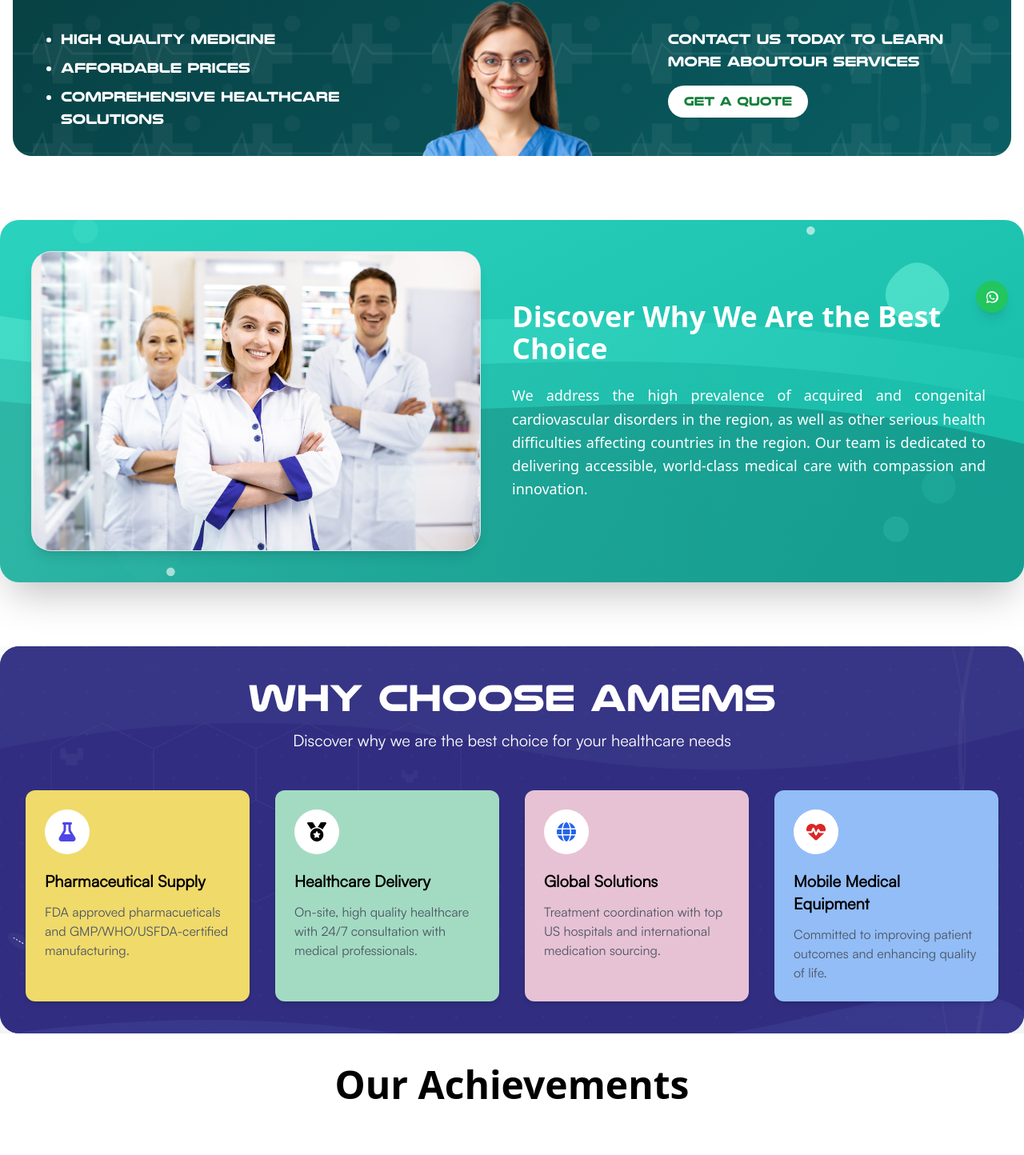
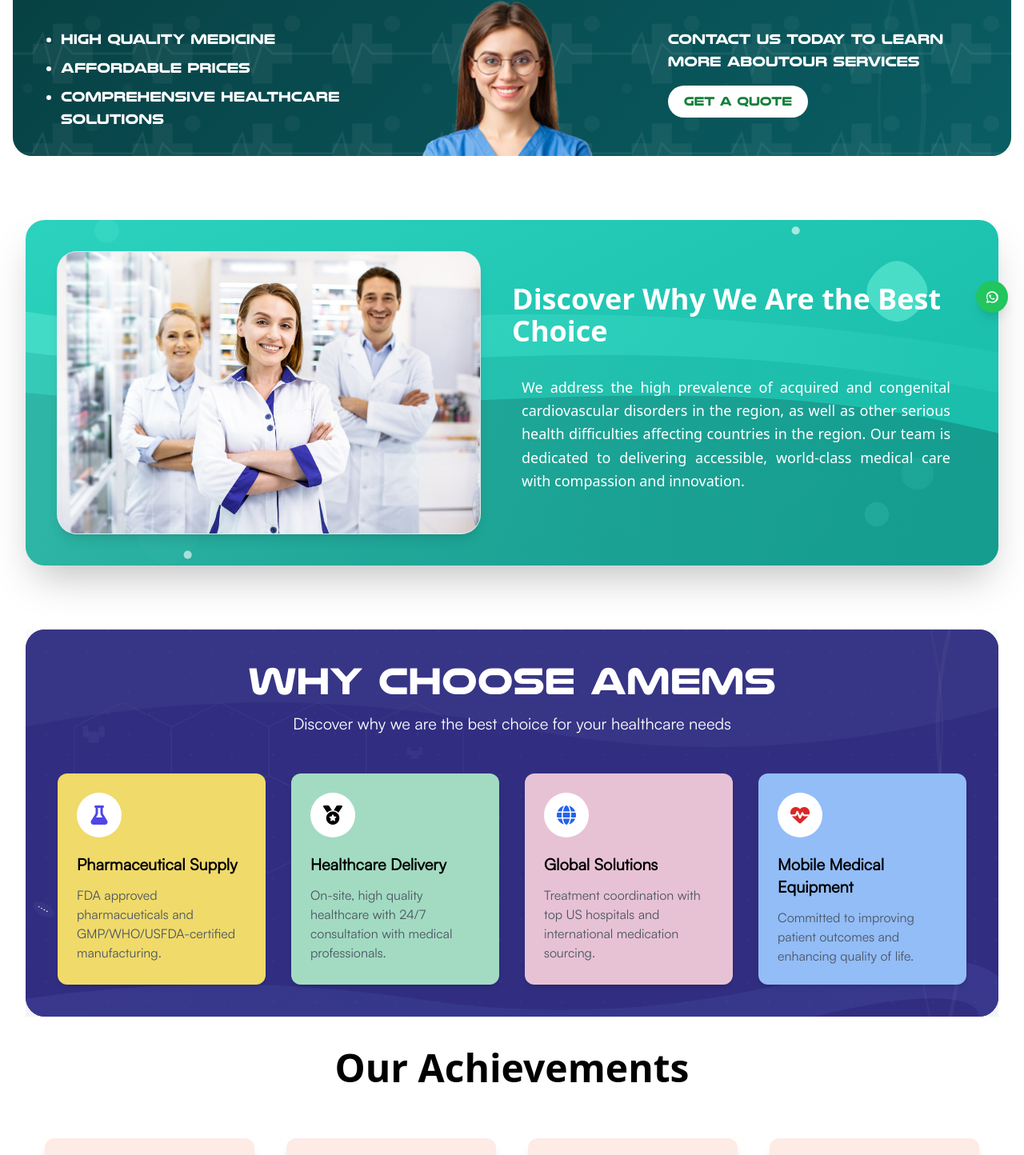
Before and after one commit to Athilc01/amems, a React (Vite) app: page / in a window 1280 px wide. Shown: the part 389-1833 px from the top of the page at 80% size. Built offline with nearby package versions, Linux system fonts and the light colour scheme.

Commit message:
Responsiveness

```diff
--- a/src/Component/MedicalBanner/Medicalbanner.jsx
+++ b/src/Component/MedicalBanner/Medicalbanner.jsx
@@ -141,7 +141,8 @@
   }, []);
 
   return (
-    <div className="relative max-w-7xl mx-auto my-20">
+    // Added px-4 for small gap on both sides for all screen sizes
+    <div className="relative flex justify-center w-full px-4 sm:px-8">
       {/* Blurred background shapes */}
       <div
         ref={blurredShape1Ref}
@@ -154,7 +155,7 @@
 
       <div
         ref={containerRef}
-        className="max-w-7xl rounded-3xl shadow-2xl overflow-hidden opacity-0 relative"
+        className="max-w-7xl w-full my-20 rounded-3xl shadow-2xl overflow-hidden opacity-0 relative"
       >
         {/* SVG Background */}
         <svg
@@ -257,7 +258,7 @@
 
               <p
                 ref={paragraphRef}
-                className="text-justify text-lg leading-relaxed opacity-0"
+                className="p-3 text-justify text-lg leading-relaxed opacity-0"
               >
                 We address the high prevalence of acquired and congenital cardiovascular disorders
                 in the region, as well as other serious health difficulties affecting countries in
--- a/src/Component/WhyChooseAmems/Chooseamems.jsx
+++ b/src/Component/WhyChooseAmems/Chooseamems.jsx
@@ -212,8 +212,9 @@
   }
 
   return (
-    <div className="max-w-7xl mx-auto bg-gradient-to-b from-gray-50 to-gray-100 font-Satoshi">
-      <div className="max-w-7xl mx-auto p-10 rounded-3xl sm:px-6 lg:px-8 bg-indigo-900 relative overflow-hidden">
+    <div className="flex justify-center w-full px-4 sm:px-8">
+      <div className="max-w-7xl w-full bg-gradient-to-b from-gray-50 to-gray-100 font-Satoshi">
+        <div className="w-full p-4 sm:p-10 rounded-3xl bg-indigo-900 relative overflow-hidden">
           {/* SVG Background overlay */}
           <div
             style={{
@@ -246,7 +247,7 @@
             </div>
 
             <div className="mt-12">
-            <div className="grid grid-cols-1 gap-8 sm:grid-cols-4 lg:grid-cols-4">
+              <div className="grid grid-cols-1 gap-8 sm:grid-cols-2 md:grid-cols-4">
                 {features.map((item, index) => (
                   <div
                     key={index}
@@ -265,6 +266,7 @@
           </div>
         </div>
       </div>
+    </div>
   )
 }
 
```
Lines whose indentation alone changed are shown as unchanged.
